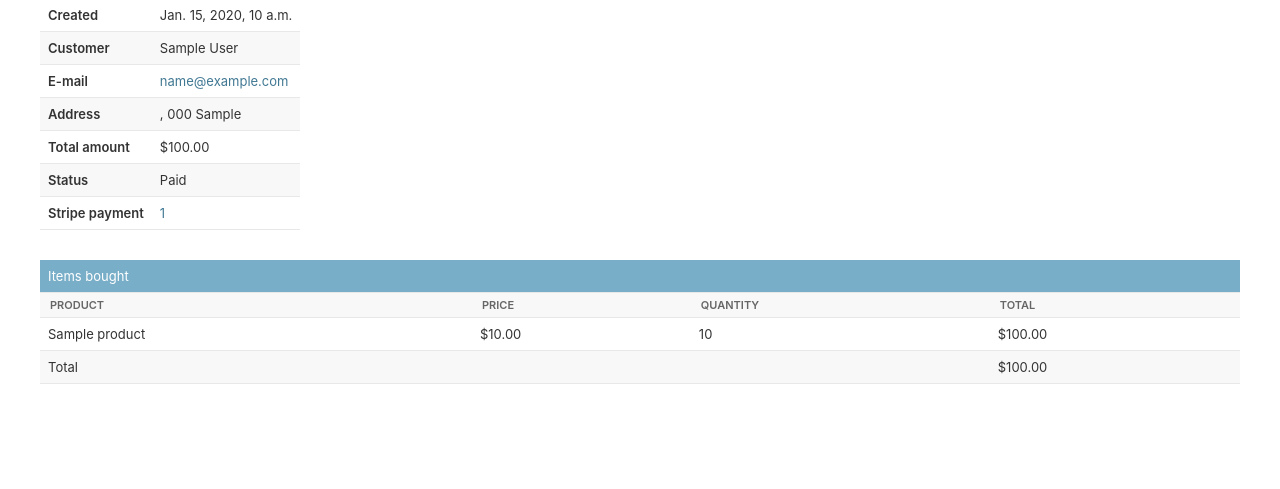
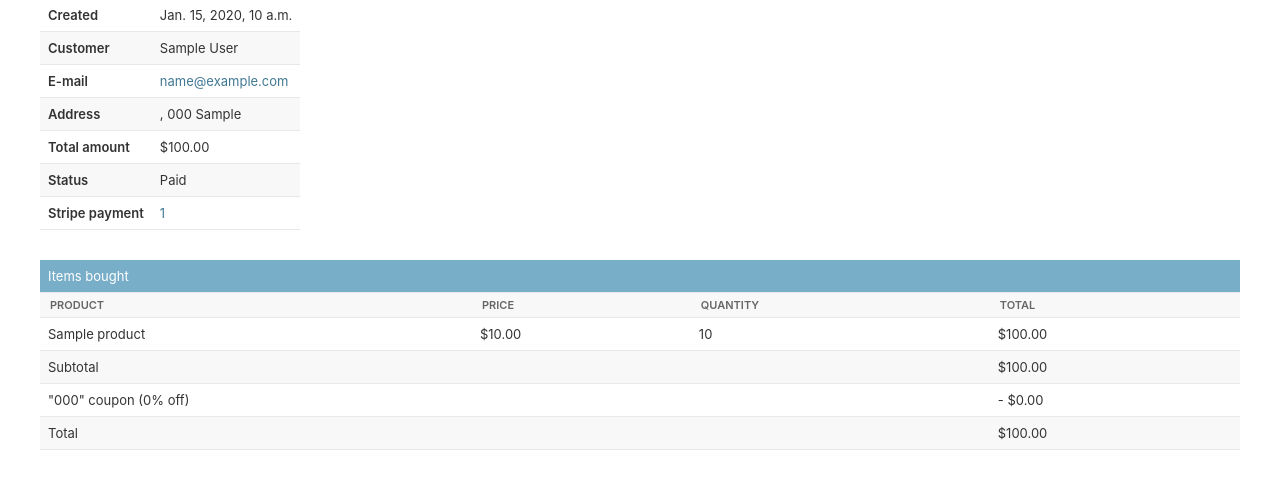
Before and after one commit to NailKalimov/Array_shop, a Django app: page /orders/admin/order/1/ in a window 1280 px wide. Shown: the part 151-640 px from the top of the page. Run offline with Django 4.2, Linux system fonts and the light colour scheme; a user stored in the database is signed in; tables that the repository leaves empty hold one stand-in row (values such as "Sample post"); parts of the project's set-up code (start-up, migrations or seed data) failed here and were passed over.

Commit message:
add coupons in orders, payments and admin panel

```diff
--- a/arrayshop/orders/models.py
+++ b/arrayshop/orders/models.py
@@ -1,8 +1,12 @@
 from django.db import models
 from shop.models import Product
 from django.conf import settings
+from decimal import Decimal
+from django.core.validators import MinValueValidator, MaxValueValidator
+from coupons.models import Coupon
 
 # Create your models here.
+
 
 class Order(models.Model):
     first_name = models.CharField(max_length=50)
@@ -15,21 +19,23 @@ class Order(models.Model):
     updated = models.DateTimeField(auto_now=True)
     paid = models.BooleanField(default=False)
     stripe_id = models.CharField(max_length=250, blank=True)
+    coupon = models.ForeignKey(Coupon,
+                               related_name='orders',
+                               null=True,
+                               blank=True,
+                               on_delete=models.SET_NULL)
+    discount = models.IntegerField(default=0,
+                                   validators=[MinValueValidator(0),
+                                               MaxValueValidator(20)])
 
     class Meta:
         ordering = ['-created']
-        indexes=[
+        indexes = [
             models.Index(fields=['-created'])
         ]
 
-
     def __str__(self) -> str:
         return f'Order {self.id}'
-
-
-    def get_total_cost(self):
-        return sum(item.get_cost() for item in self.items.all())
-
 
     def get_stripe_url(self):
         if not self.stripe_id:
@@ -39,6 +45,20 @@ class Order(models.Model):
         else:
             path = '/'
         return f'https://dashboard.stripe.com{path}payments/{self.stripe_id}'
+
+    def get_total_cost_before_discount(self):
+        return sum(item.get_cost() for item in self.items.all())
+
+    def get_discount(self):
+        total_cost = self.get_total_cost_before_discount()
+        if self.discount:
+            return total_cost * (self.discount / Decimal(100))
+        return Decimal(0)
+
+    def get_total_cost(self):
+        total_cost = self.get_total_cost_before_discount()
+        return total_cost - self.get_discount()
+
 
 class OrderItem(models.Model):
     order = models.ForeignKey(Order,
@@ -54,6 +74,5 @@ class OrderItem(models.Model):
     def __str__(self) -> str:
         return str(self.id)
 
-
     def get_cost(self):
         return self.price * self.quantity
--- a/arrayshop/orders/templates/admin/orders/order/detail.html
+++ b/arrayshop/orders/templates/admin/orders/order/detail.html
@@ -84,10 +84,28 @@
           <td class="num">${{ item.get_cost }}</td>
         </tr>
       {% endfor %}
+
+      {% if order.coupon %}
+        <tr class="subtotal">
+          <td colspan="3">Subtotal</td>
+          <td class="num">
+            ${{ order.get_total_cost_before_discount|floatformat:2 }}
+          </td>
+        </tr>
+        <tr>
+          <td colspan="3">
+            "{{ order.coupon.code }}" coupon
+            ({{ order.discount }}% off)
+          </td>
+          <td class="num neg">
+            - ${{ order.get_discount|floatformat:2 }}
+          </td>
+        </tr>
+      {% endif %}
       <tr class="total">
         <td colspan="3">Total</td>
         <td class="num">
-          ${{ order.get_total_cost }}
+          ${{ order.get_total_cost|floatformat:2 }}
         </td>
       </tr>
     </tbody>
--- a/arrayshop/orders/views.py
+++ b/arrayshop/orders/views.py
@@ -16,7 +16,11 @@ def order_create(request):
     if request.method == 'POST':
         form = OrderCreatedForm(request.POST)
         if form.is_valid():
-            order = form.save()
+            order = form.save(commit=False)
+            if cart.coupon:
+                order.coupon = cart.coupon
+                order.discount = cart.coupon.discount
+            order.save()
             for item in cart:
                 OrderItem.objects.create(order=order,
                                         product=item['product'],
```
Also changed, not shown: arrayshop/payment/templates/payment/process.html (+22 -3 lines), arrayshop/payment/views.py (+9 -0 lines).
